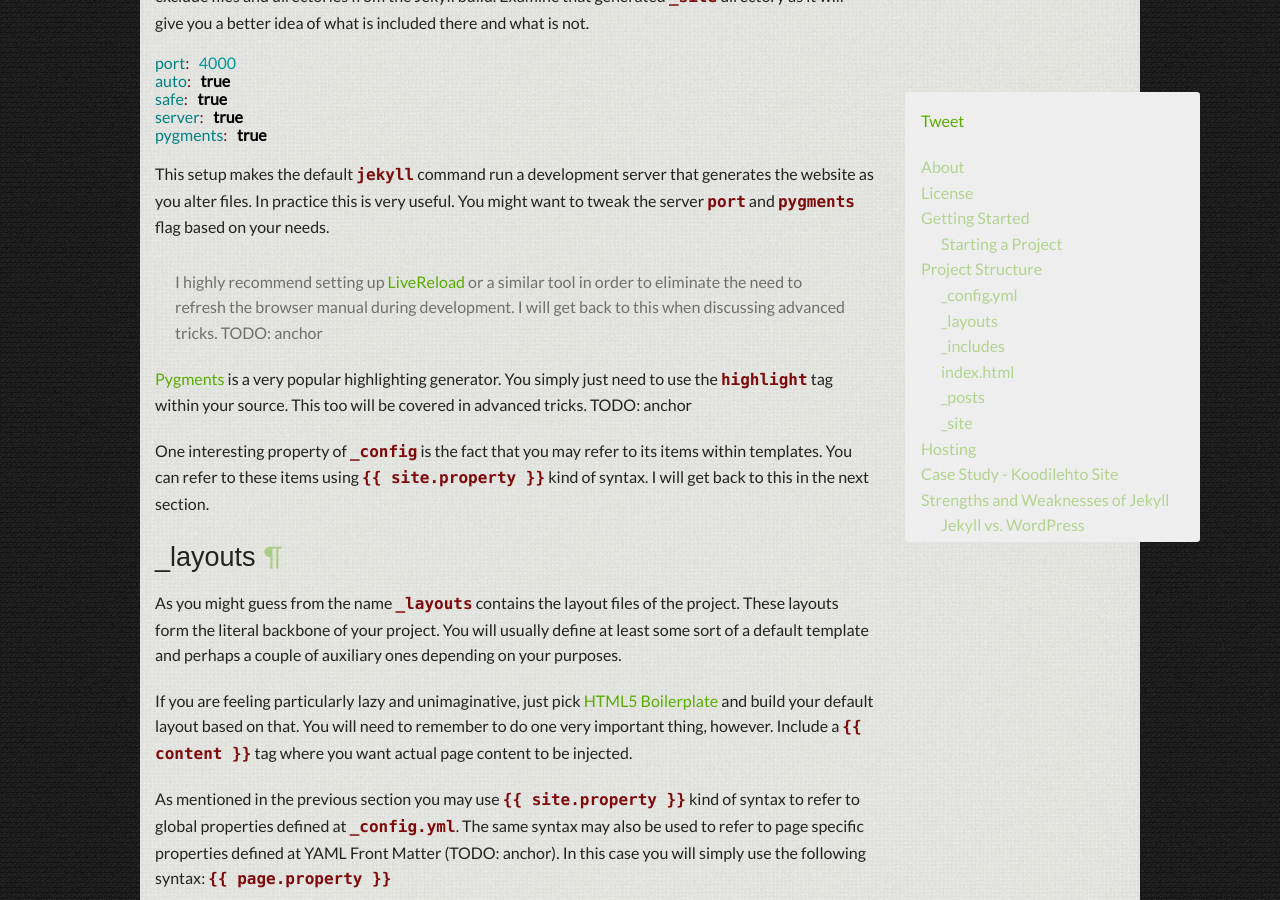
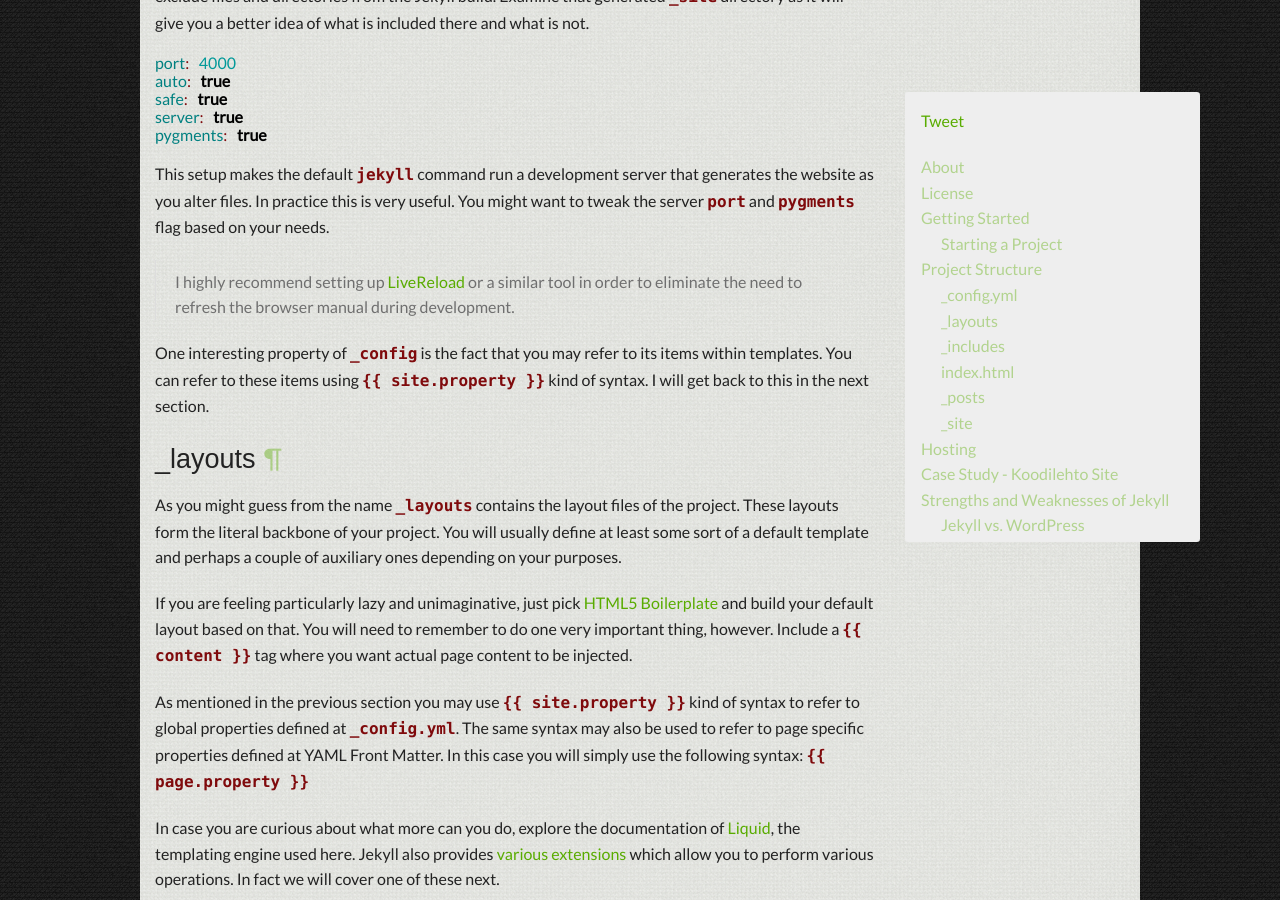
Before and after one commit to bebraw/yeswejekyll, a Jekyll site: the page built from index.md, in a window 1280 px wide and 900 px high, scrolled down 2290 px. Built offline with Jekyll 4.4.1, drawn with Linux system fonts in a browser that asks for light colours; some web fonts are replaced; comment, search, counter and statistics services are not loaded.

Commit message:
Remove redundant TODOs

```diff
--- a/index.md
+++ b/index.md
@@ -83,9 +83,7 @@ pygments: true
 
 This setup makes the default `jekyll` command run a development server that generates the website as you alter files. In practice this is very useful. You might want to tweak the server `port` and `pygments` flag based on your needs.
 
-> I highly recommend setting up [LiveReload](http://livereload.com/) or a similar tool in order to eliminate the need to refresh the browser manual during development. I will get back to this when discussing advanced tricks. TODO: anchor
-
-[Pygments](http://pygments.org/) is a very popular highlighting generator. You simply just need to use the `highlight` tag within your source. This too will be covered in advanced tricks. TODO: anchor
+> I highly recommend setting up [LiveReload](http://livereload.com/) or a similar tool in order to eliminate the need to refresh the browser manual during development.
 
 One interesting property of `_config` is the fact that you may refer to its items within templates. You can refer to these items using `{{ "{{ site.property " }}}}` kind of syntax. I will get back to this in the next section.
 
@@ -95,7 +93,7 @@ As you might guess from the name `_layouts` contains the layout files of the pro
 
 If you are feeling particularly lazy and unimaginative, just pick [HTML5 Boilerplate](http://html5boilerplate.com/) and build your default layout based on that. You will need to remember to do one very important thing, however. Include a `{{ "{{ content " }}}}` tag where you want actual page content to be injected.
 
-As mentioned in the previous section you may use `{{ "{{ site.property " }}}}` kind of syntax to refer to global properties defined at `_config.yml`. The same syntax may also be used to refer to page specific properties defined at YAML Front Matter (TODO: anchor). In this case you will simply use the following syntax: `{{ "{{ page.property " }}}}`
+As mentioned in the previous section you may use `{{ "{{ site.property " }}}}` kind of syntax to refer to global properties defined at `_config.yml`. The same syntax may also be used to refer to page specific properties defined at YAML Front Matter. In this case you will simply use the following syntax: `{{ "{{ page.property " }}}}`
 
 In case you are curious about what more can you do, explore the documentation of [Liquid](http://liquidmarkup.org/), the templating engine used here. Jekyll also provides [various extensions](https://github.com/mojombo/jekyll/wiki/Liquid-Extensions) which allow you to perform various operations. In fact we will cover one of these next.
 
```
